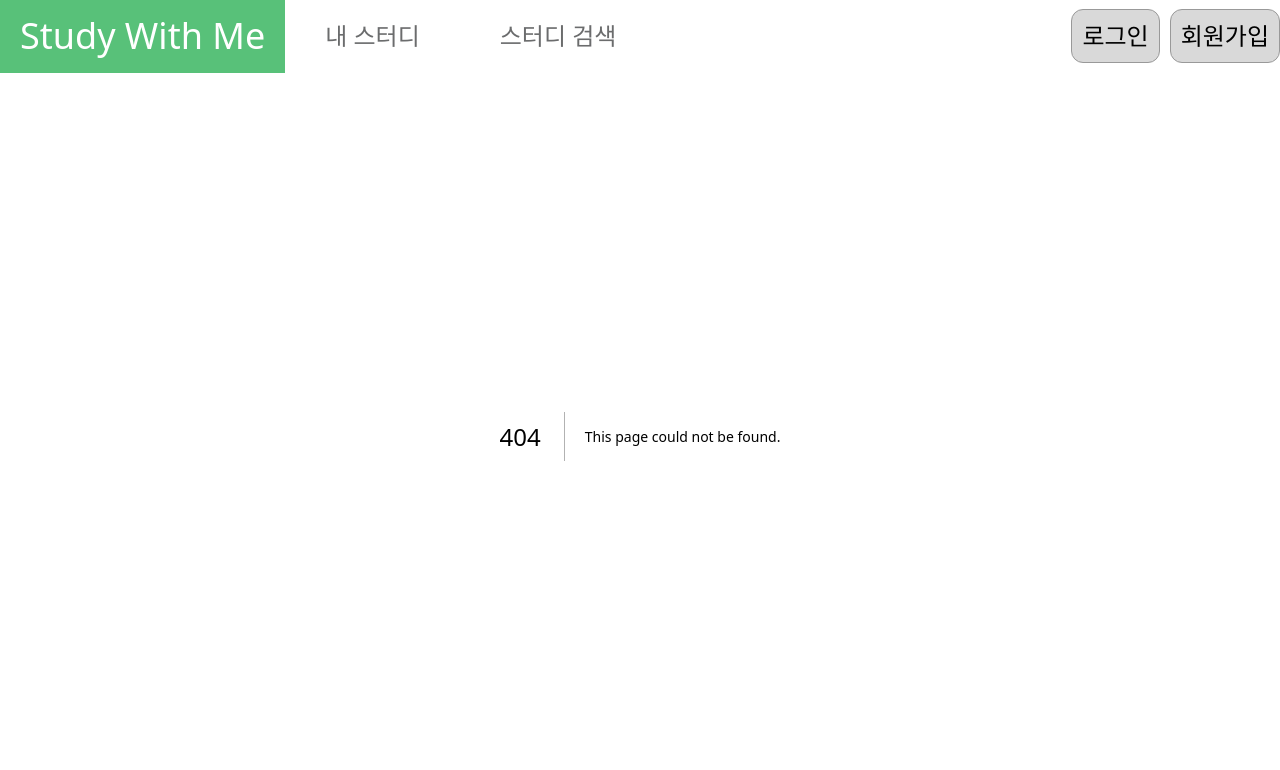
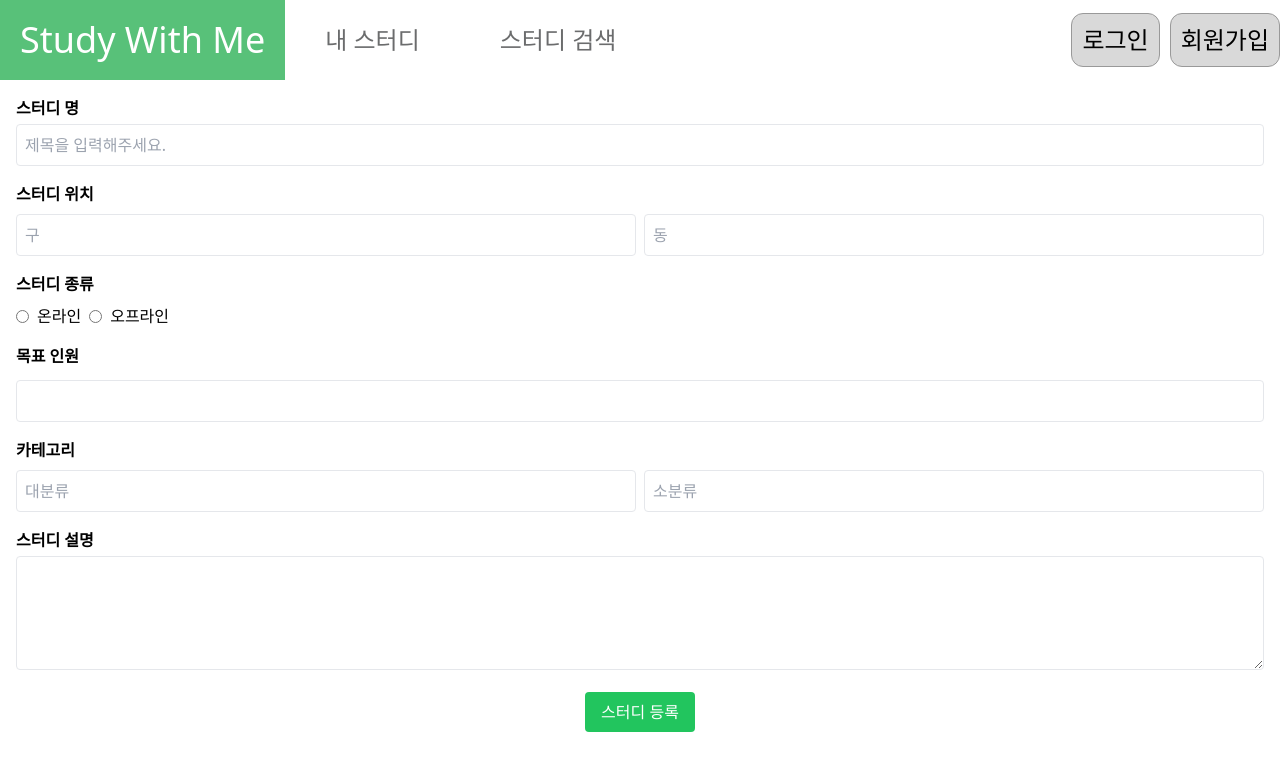
Before and after one commit to Team-Do-Nothing/swithme-frontend, a Next.js app: page /create in a window 1280 px wide. Before the commit this address had no page. Shown: the top 770 px of the page. Built offline with nearby package versions, Linux system fonts and the light colour scheme.

Commit message:
[feat] 스터디 생성 페이지 뷰 추가 #26

```diff
--- /dev/null
+++ b/src/app/create/page.tsx
@@ -0,0 +1,53 @@
+import React from 'react'
+
+const CreatePage = () => {
+    const handleSubmit = (e: React.FormEvent<HTMLFormElement>) => {
+        e.preventDefault();
+    }
+
+    return (
+        <form className="flex flex-col w-full space-y-4 p-4">
+            <div>
+                <label className="block mb-1 font-bold">스터디 명</label>
+                <input type="text" placeholder="제목을 입력해주세요." className="w-full p-2 border rounded" />
+            </div>
+            <div className="space-y-2">
+                <span className="font-bold">스터디 위치</span>
+                <div className="flex space-x-2">
+                    <input type="text" placeholder="구" className="flex-1 p-2 border rounded" />
+                    <input type="text" placeholder="동" className="flex-1 p-2 border rounded" />
+                </div>
+            </div>
+            <div className="space-y-2">
+                <span className="font-bold">스터디 종류</span>
+                <div className="flex items-center space-x-2">
+                    <input type="radio" name="studyType" className="form-radio" />
+                    <label>온라인</label>
+                    <input type="radio" name="studyType" className="form-radio" />
+                    <label>오프라인</label>
+                </div>
+
+            </div>
+            <div className="space-y-2">
+                <label className="block mb-1 font-bold">목표 인원</label>
+                <input type="number" className="w-full p-2 border rounded" />
+            </div>
+            <div className="space-y-2">
+                <label className="block mb-1 font-bold">카테고리</label>
+                <div className="flex items-center space-x-2">
+                    <input type="text" placeholder="대분류" className="w-full p-2 border rounded" />
+                    <input type="text" placeholder="소분류" className="w-full p-2 border rounded" />
+                </div>
+            </div>
+            <div>
+                <label className="block mb-1 font-bold">스터디 설명</label>
+                <textarea className="w-full p-2 border rounded" rows={4}></textarea>
+            </div>
+            <div className="text-center">
+                <button type="submit" className="px-4 py-2 bg-green-500 text-white rounded">스터디 등록</button>
+            </div>
+        </form>
+    )
+}
+
+export default CreatePage;
```
